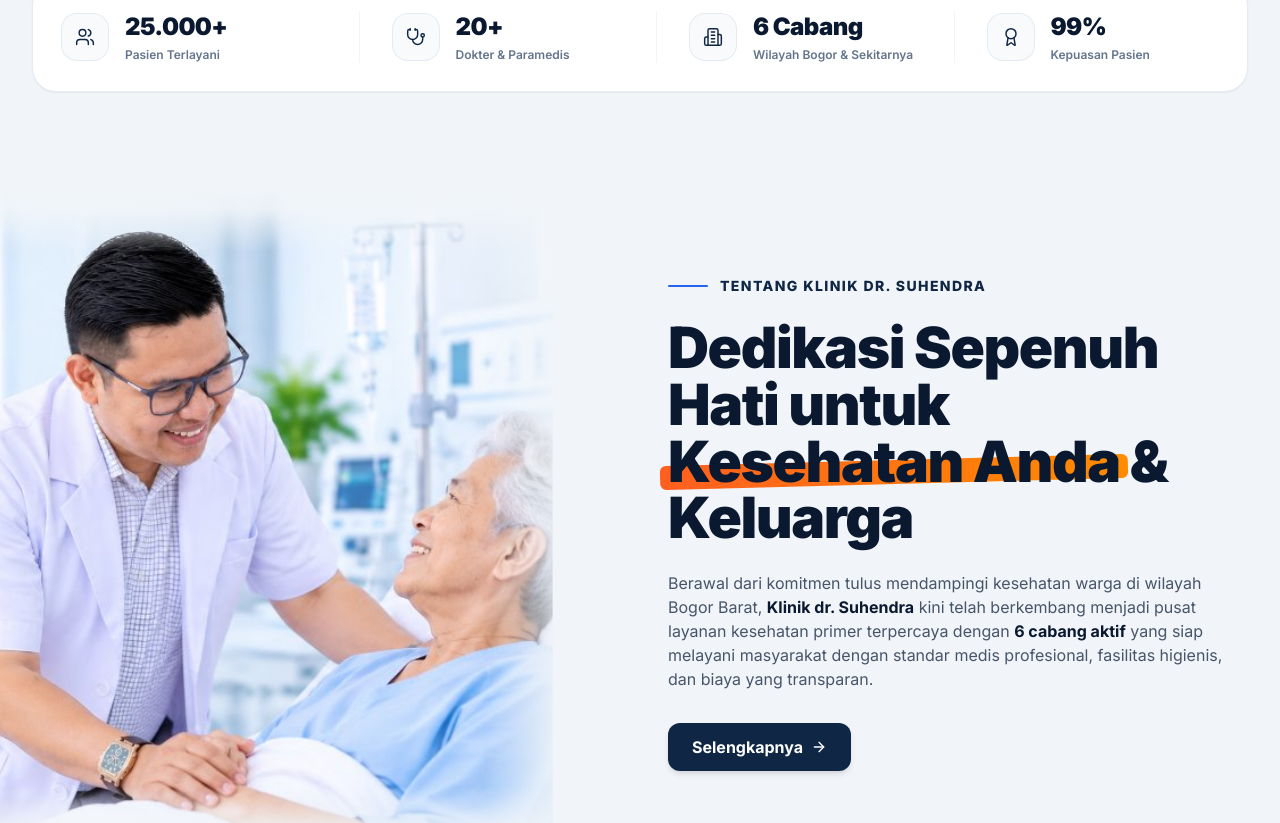
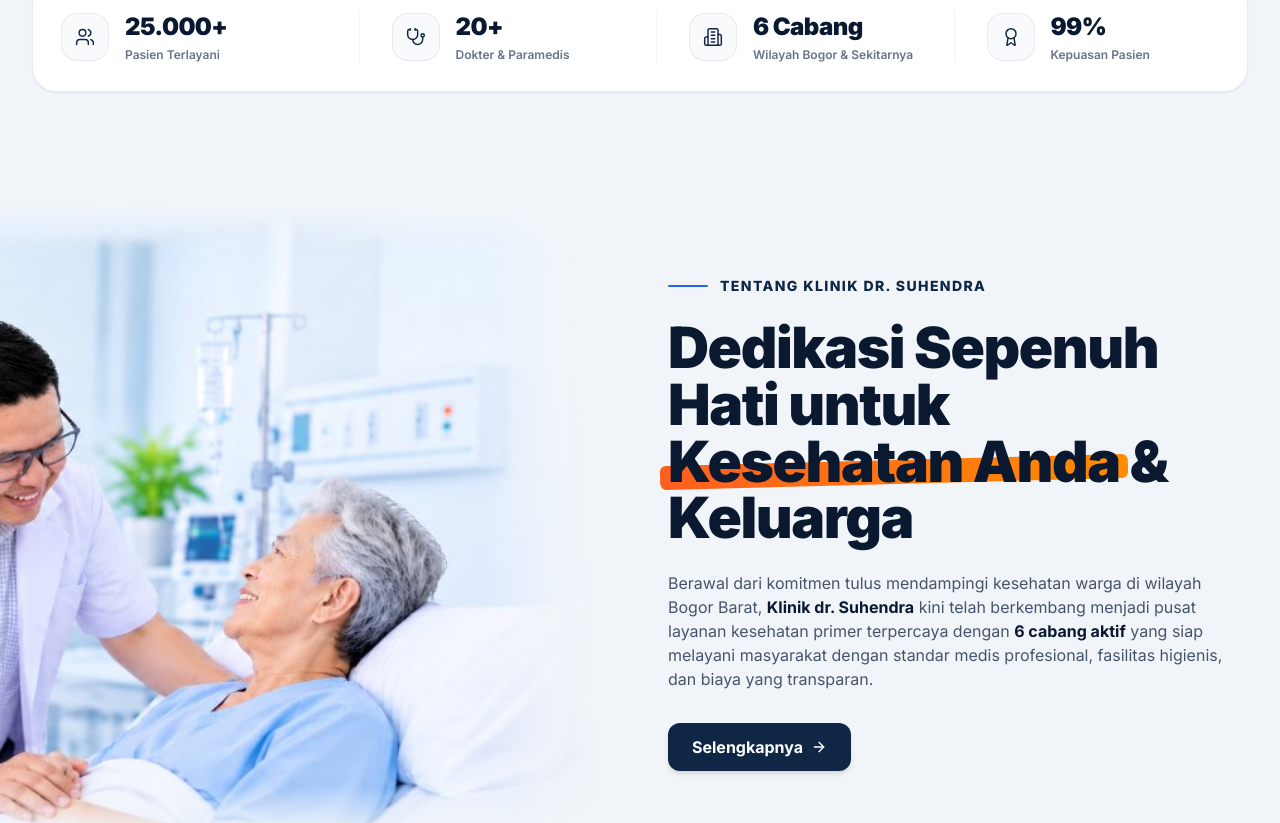
Before and after one commit to anvieo-com/landing-page-klinik-dr-suhendra, a Next.js app: page / in a window 1280 px wide. Shown: the part 860-1683 px from the top of the page. Built offline with nearby package versions, Linux system fonts and the light colour scheme.

Commit message:
feat(about): replace left image with user-provided doctor and patient bedside care photo

```diff
--- a/components/AboutSectionHome.jsx
+++ b/components/AboutSectionHome.jsx
@@ -11,12 +11,12 @@ export default function AboutSectionHome() {
 
       {/* 1. Background Image Layer on Left - Menempel dari batas atas (top-0) hingga batas bawah (bottom-0) */}
       <div className="absolute top-0 bottom-0 left-0 w-full lg:w-[49%] xl:w-[48%] h-[380px] sm:h-[440px] lg:h-full overflow-hidden z-0 pointer-events-none">
-        <div className="relative w-full h-full scale-[0.90] origin-center sm:origin-left">
+        <div className="relative w-full h-full">
           <Image
             src="/assets/tentang-dokter-pasien.jpg"
             alt="Dedikasi Sepenuh Hati Dokter & Pasien Klinik dr. Suhendra"
             fill
-            className="object-cover object-[88%_center] select-none"
+            className="object-cover object-[85%_center] select-none"
             priority
           />
         </div>
```
Also changed, not shown: public/assets/tentang-dokter-pasien.jpg.
